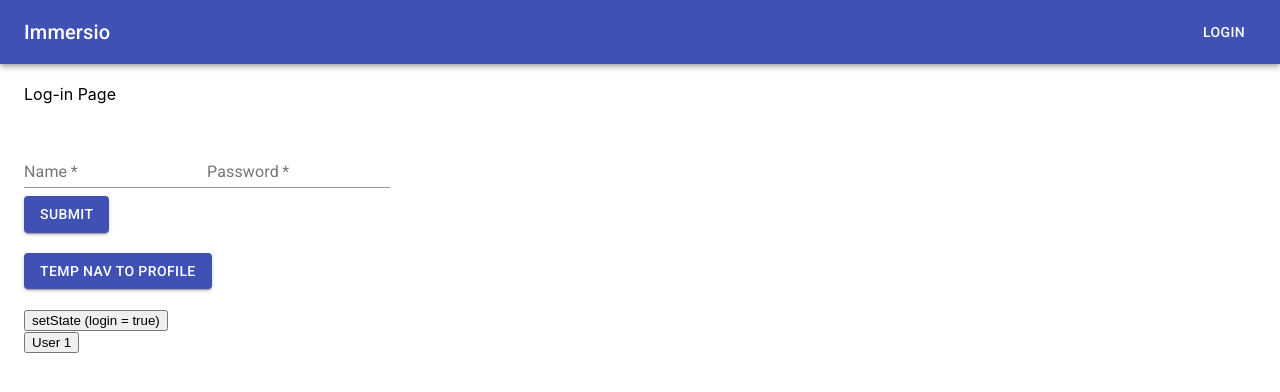
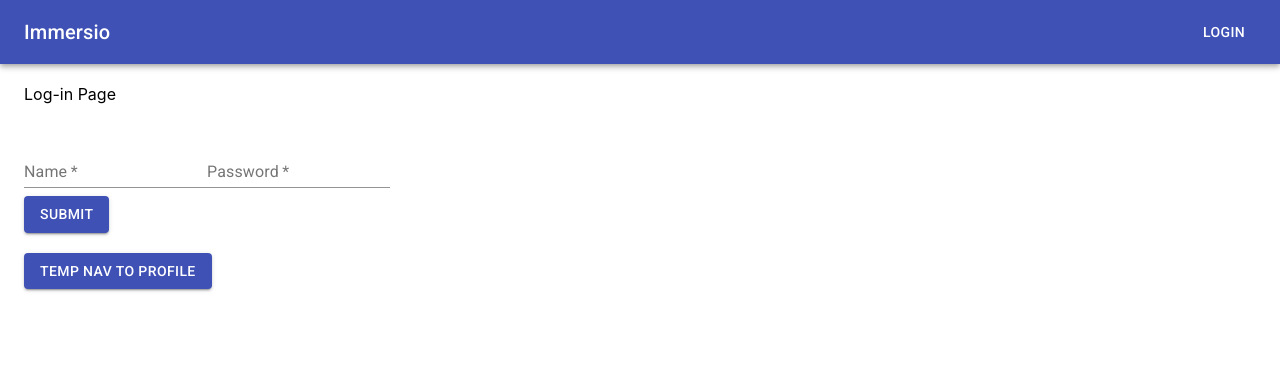
Before and after one commit to MarshallProtsman/Project-3_good-MERNin, a React (Create React App) app in the folder client/: page /login in a window 1280 px wide. Shown: the top 392 px of the page. Built offline with nearby package versions, Linux system fonts and the light colour scheme.

Commit message:
reset - msg functions, state to child function works

```diff
--- a/client/src/App.js
+++ b/client/src/App.js
@@ -17,9 +17,10 @@ class App extends Component {
     this.handler = this.handler.bind(this);
   }
 
-  handler(user) {
+  // function to set app state from children
+  handler() {
     this.setState({
-     login: true
+      login: true
     });
     console.log('setting app state')
   };
@@ -28,12 +29,12 @@ class App extends Component {
   state = {
     login: false,
     user: {
-      name: 'john',
-      email: '',
-      id: '',
-      native: '',
+      name: 'Bert',
+      email: 'jrobertson@gmail.com',
+      id: 1222022,
+      native: 'en',
       target: 'es',
-      img: '',
+      img: 'url-goes-here',
       friends: [],
       threads: [],
     }
@@ -49,16 +50,13 @@ class App extends Component {
             <div>
               <Switch>
                 <Route exact path="/" component={homePage} />
-                <Route exact path="/login" render={() => <LoginPage appStateHandler={this.handler} />} />
+                <Route exact path="/login" render={() => <LoginPage />} />
                 <Route exact path="/profile" render={() => <ProfilePage app={this.state} appStateHandler={this.handler} />} />
-                <Route exact path="/messenger" render={() => <MessengerPage app={this.state} appStateHandler={this.handler} />} />
+                <Route exact path="/messenger" render={() => <MessengerPage app={this.state} />} />
                 <Route component={noMatchPage} />
               </Switch>
             </div>
           </Router>
-          <button onClick={
-                  this.handler
-                }>User 1</button>
         </Container>
       </div>
     )
--- a/client/src/pages/login.js
+++ b/client/src/pages/login.js
@@ -11,8 +11,6 @@ class LoginPage extends Component {
             <br />
             <div className="#">Log-in Page</div>
             <LoginForm/>
-            <br />
-            <button onClick={this.props.appStateHandler}>setState (login = true)</button>
             </Box>
         )
     }
--- a/client/src/pages/messenger.js
+++ b/client/src/pages/messenger.js
@@ -9,7 +9,6 @@ class MessengerPage extends Component {
             <Messenger user={ this.props.app.user } appStateHandler={ this.props.appStateHandler }/>
         )
     }
-
 }
 
 export default MessengerPage;
```
Also changed, not shown: client/src/login.js (deleted), client/src/logo.svg (deleted).
